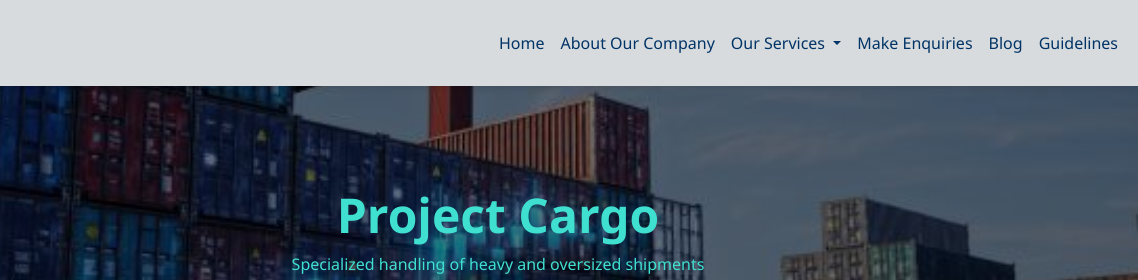
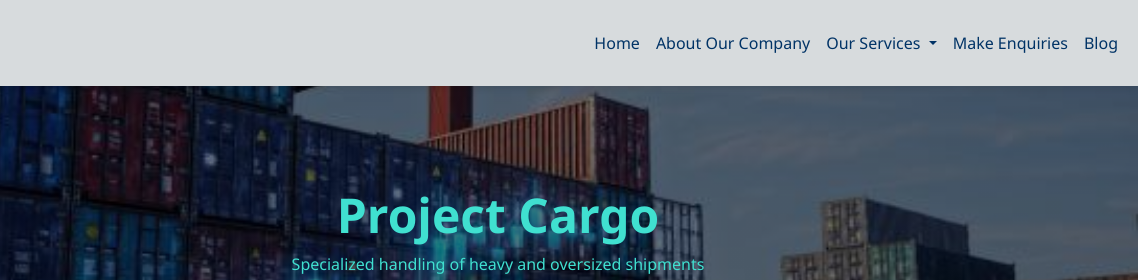
Before and after one commit to Timmee016/UPDATED_BEAM_MARITIME, a plain HTML site: page projectcargo.html in a window 1280 px wide. Shown: the top 280 px of the page, 142-1280 px from the left. Drawn offline with nearby package versions, Linux system fonts and the light colour scheme; a script that the page names is missing.

Commit message:
Update projectcargo.html

```diff
--- a/projectcargo.html
+++ b/projectcargo.html
@@ -106,7 +106,7 @@
 
           <li class="nav-item"><a class="nav-link" href="enquiries.html">Make Enquiries</a></li>
           <li class="nav-item"><a class="nav-link" href="miniblog.html">Blog</a></li>
-           <li class="nav-item"><a class="nav-link" href="guidlines.html">Guidelines</a></li>
+           <!--<li class="nav-item"><a class="nav-link" href="guidlines.html">Guidelines</a></li>-->
         </ul>
       </div>
     </div>
```
